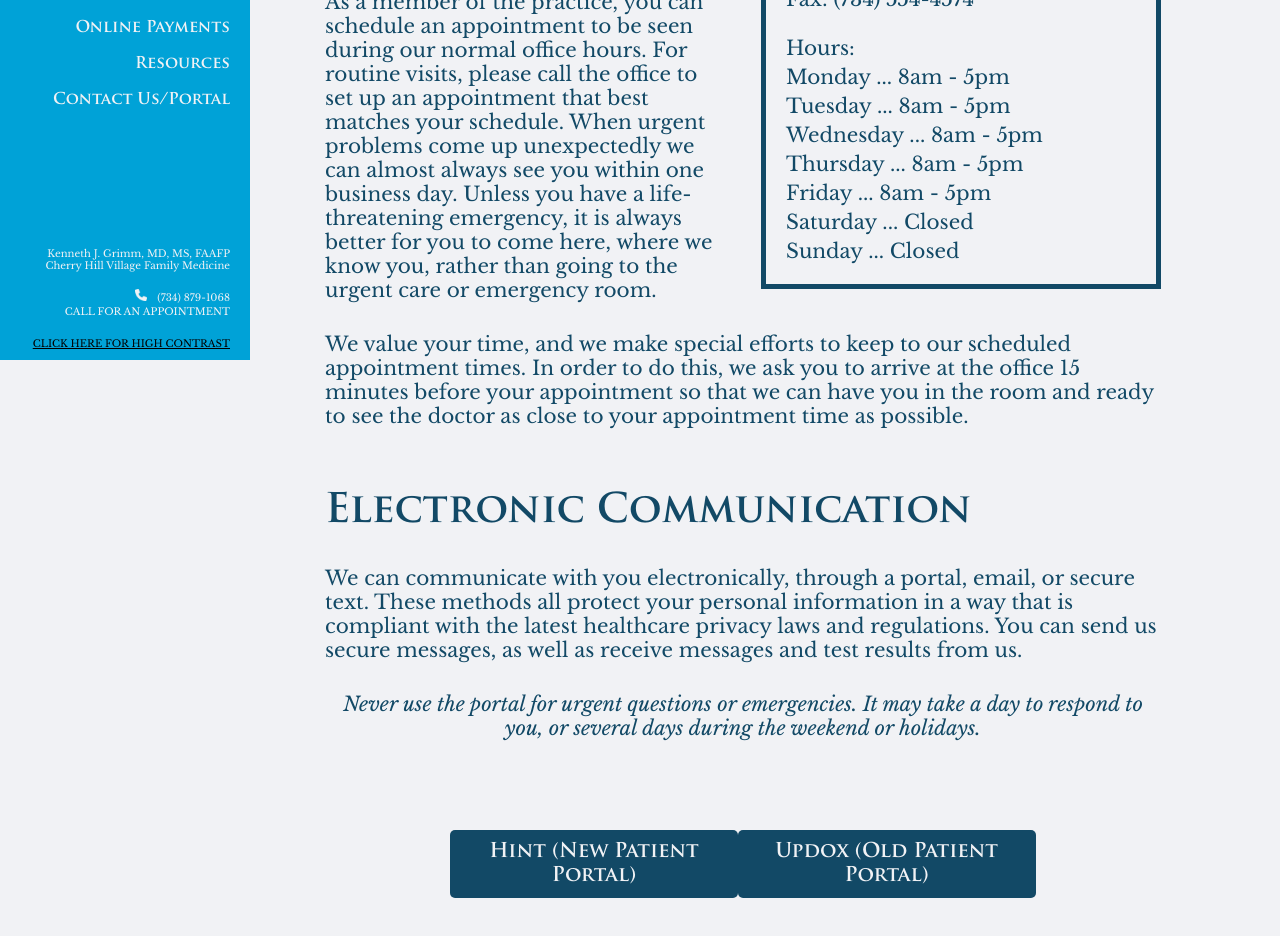
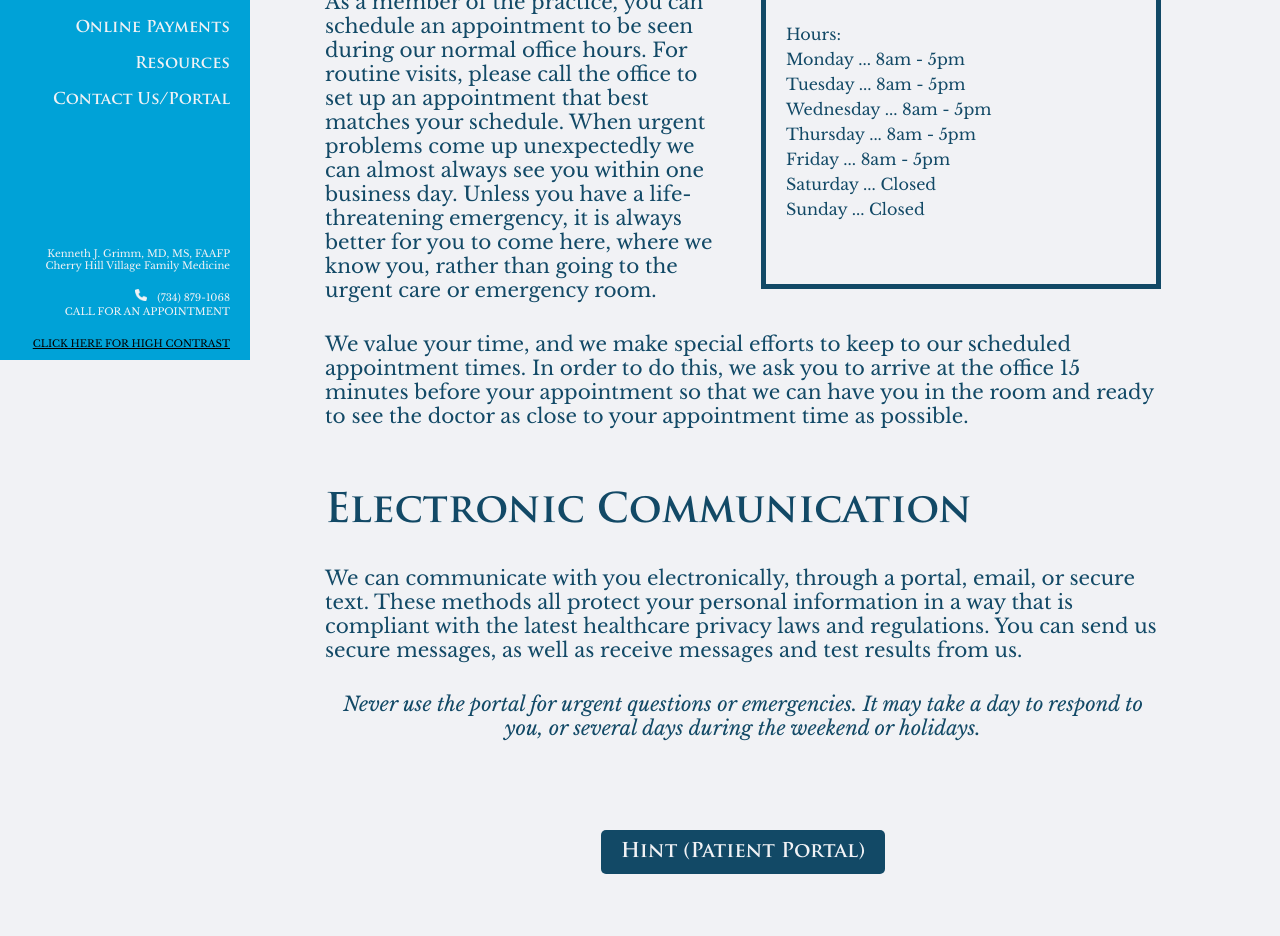
Before and after one commit to thevillagedoctor/thevillagedoctor.github.io, a React (Create React App) app: page /established-patients in a window 1280 px wide. Shown: the part 440-1376 px from the top of the page. Built offline with nearby package versions, Linux system fonts and the light colour scheme.

Commit message:
small updates

```diff
--- a/src/routes/direct-primary-care.tsx
+++ b/src/routes/direct-primary-care.tsx
@@ -11,7 +11,6 @@ export function DirectPrimaryCare() {
 				<div className="infoBody">
                     <div className='paragraph'>
                         <DPCIntroText/>
-						<h3 className="warning"><b>Please note, if you have Medicare, you CANNOT enroll until 1/1/2025</b></h3>
 						<div className='button-container'>
 						<a className="button" href="https://thevillagedoctor.hint.com/signup" target="_blank" rel="noreferrer">New Patient Registration</a>
 						<a className="button" href="./pdfs/Patient Contract December 2024.pdf" target="_blank">View Contract</a>
--- a/src/routes/established-patients.tsx
+++ b/src/routes/established-patients.tsx
@@ -32,8 +32,7 @@ export function EstablishedPatients() {
 							or several days during the weekend or holidays.
 						</p>
 						<div className='button-container'>
-							<a className="button" href="https://thevillagedoctor.hint.com/login/request" rel="noreferrer" target={"_blank"}>Hint (New Patient Portal)</a>
-							<a className="button" href="https://www.myupdox.com/portal/thevillagedoctor/html/index.html" rel="noreferrer" target={"_blank"}>Updox (Old Patient Portal)</a>
+							<a className="button" href="https://thevillagedoctor.hint.com/login/request" rel="noreferrer" target={"_blank"}>Hint (Patient Portal)</a>
 						</div>
 					</div>
 					{/* <div className='paragraph'>
--- a/src/routes/new-patients.tsx
+++ b/src/routes/new-patients.tsx
@@ -22,7 +22,6 @@ export function NewPatients() {
 					<h2>Make an Appointment</h2>
 					<NewAppointmentText/>
 					<br/>
-					<h3 className="warning"><b>Please note, if you have Medicare, you CANNOT enroll until 1/1/2025</b></h3>
 					<div className='button-container'>
 						<a className="button" href="https://thevillagedoctor.hint.com/signup" target="_blank" rel="noreferrer">New Patient Registration</a>
 						<a className="button" href="./pdfs/Patient Contract December 2024.pdf" target="_blank">View Contract</a>
--- a/src/styles/typical-content.css
+++ b/src/styles/typical-content.css
@@ -69,6 +69,7 @@
 
 .infoBox p {
     margin: 5px 0px;
+    font-size: 16px;
 }
 
 #phoneNum {
```
